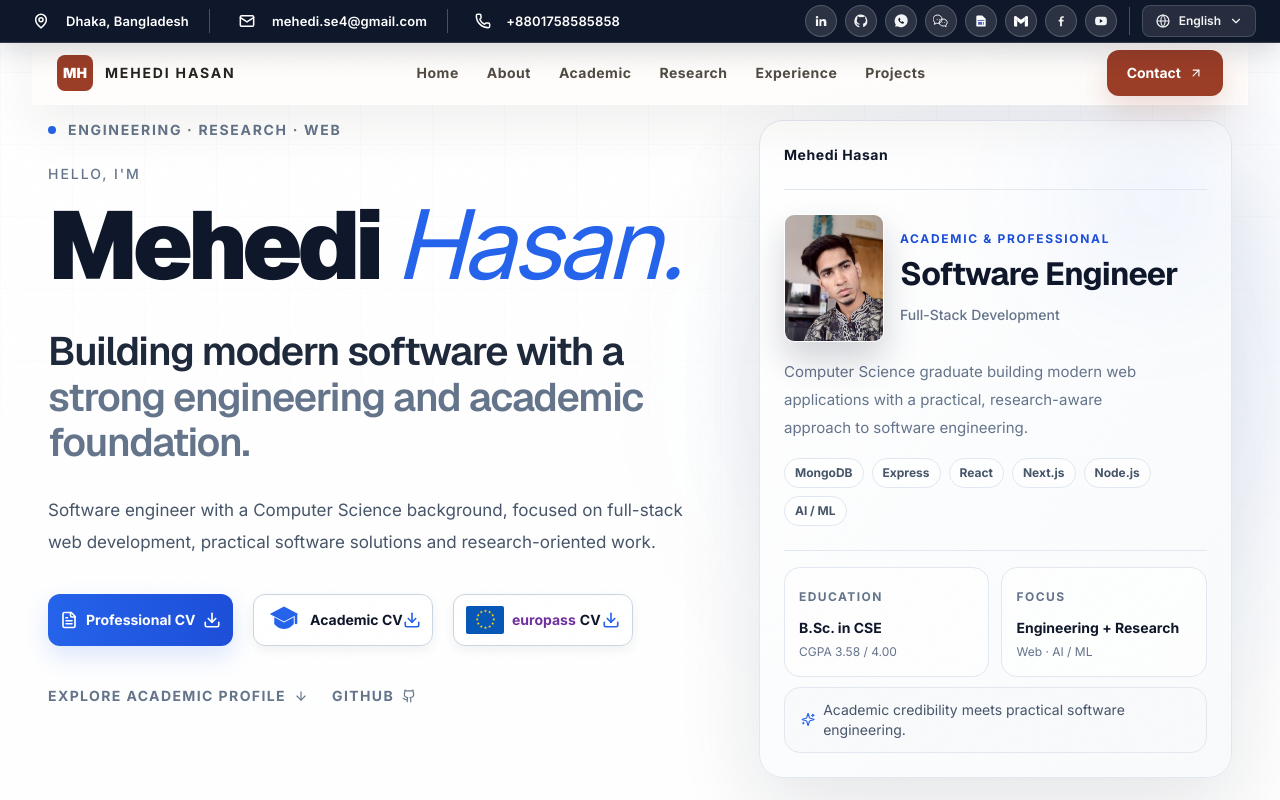
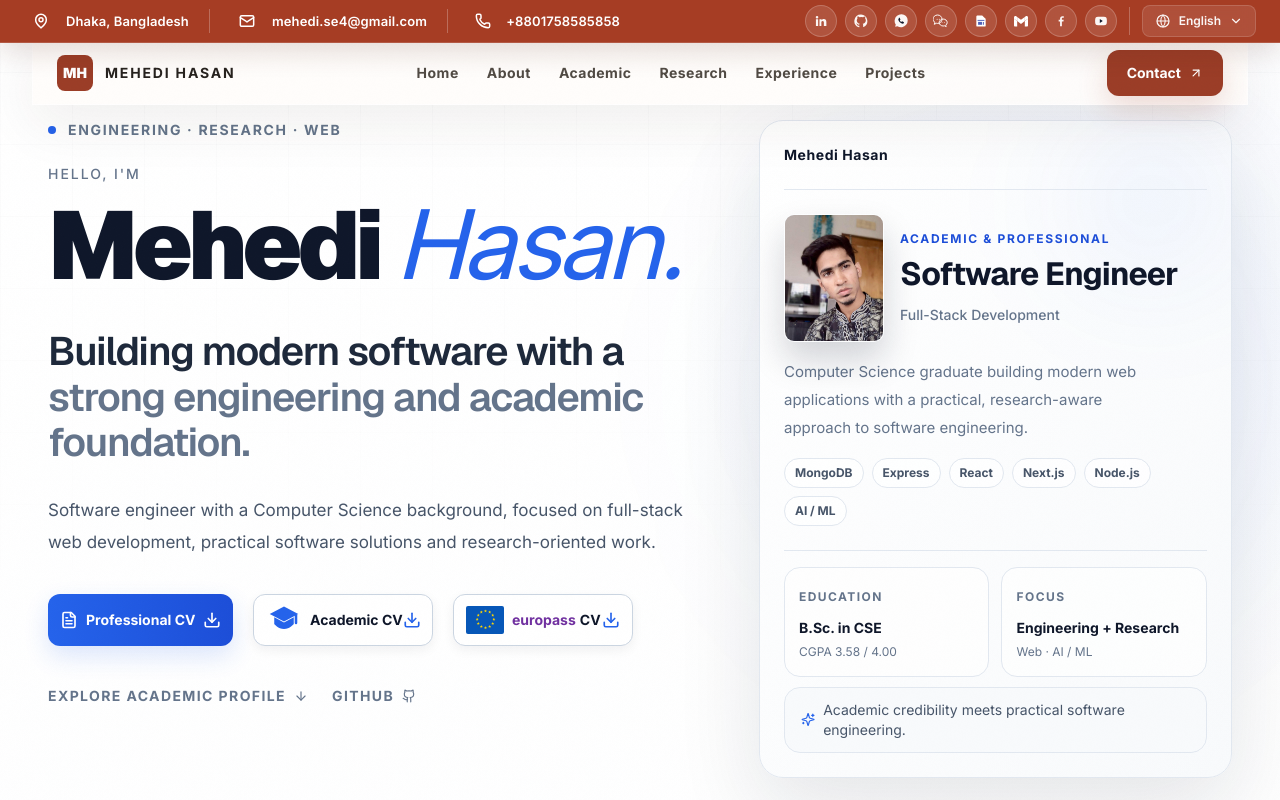
Before and after one commit to Mehedi1-SWE/portfolio, a Next.js app: page / in a window 1280 px wide. Shown: the top 800 px of the page. Built offline with nearby package versions, Linux system fonts and the light colour scheme.

Commit message:
Restore original TopBar color

```diff
--- a/components/TopBar.tsx
+++ b/components/TopBar.tsx
@@ -71,7 +71,7 @@ export function TopBar() {
   const [showWeChat, setShowWeChat] = useState(false);
 
   return (
-    <div className="fixed left-1/2 top-0 z-[60] w-full max-w-[1280px] -translate-x-1/2 border-b border-white/15 bg-[#0F172A] text-white shadow-[0_8px_28px_rgba(15,23,42,.16)]">
+    <div className="fixed left-1/2 top-0 z-[60] w-full max-w-[1280px] -translate-x-1/2 border-b border-white/15 bg-[#A63D24] text-white shadow-[0_8px_28px_rgba(80,31,19,.16)]">
 
       <div className="flex min-h-[42px] w-full items-center justify-between gap-3 px-4 sm:gap-5 lg:px-6">
 
```
